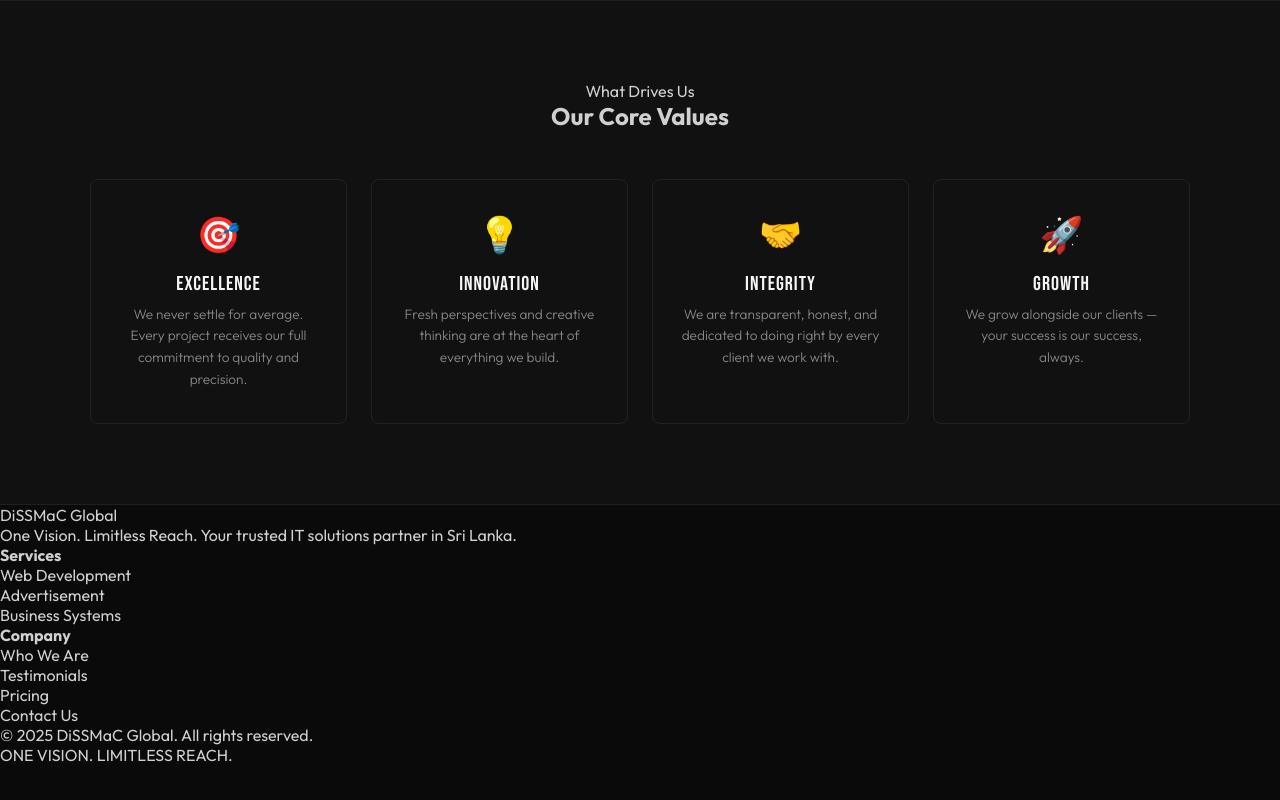
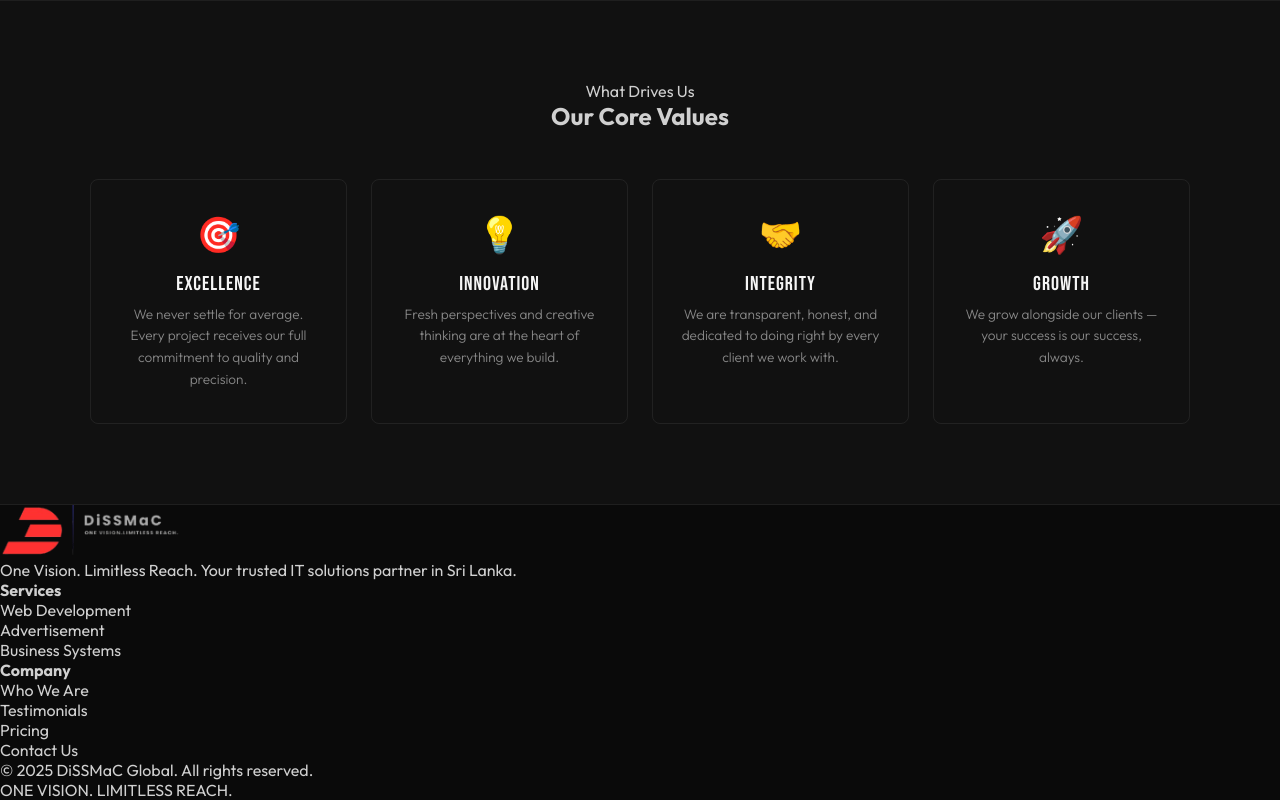
Before and after one commit to Chamuditha-12/dissmac_global, a plain HTML site: page who-we-are.html in a window 1280 px wide. Shown: the part 1409-2209 px from the top of the page. Before the commit the page ends 2174 px from the top, so only its background shows below. Drawn offline with Linux system fonts and the light colour scheme.

Commit message:
Update who-we-are.html

```diff
--- a/who-we-are.html
+++ b/who-we-are.html
@@ -192,7 +192,7 @@
 <footer>
   <div class="footer-inner">
     <div class="footer-brand">
-      <div class="brand-name">Di<span class="r">SS</span>MaC <span class="g">Global</span></div>
+      <div class="brand-name"><img width="180vw" height="55vh" src="sslog.png"></div>
       <p>One Vision. Limitless Reach. Your trusted IT solutions partner in Sri Lanka.</p>
     </div>
     <div class="footer-col"><h4>Services</h4><ul><li><a href="web-development.html">Web Development</a></li><li><a href="advertisement.html">Advertisement</a></li><li><a href="business-systems.html">Business Systems</a></li></ul></div>
```
